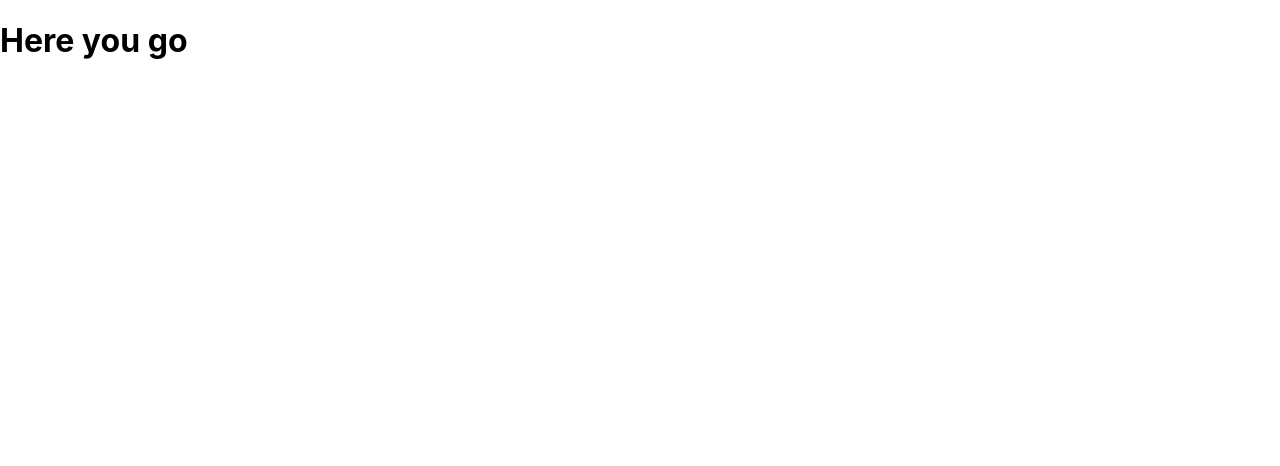
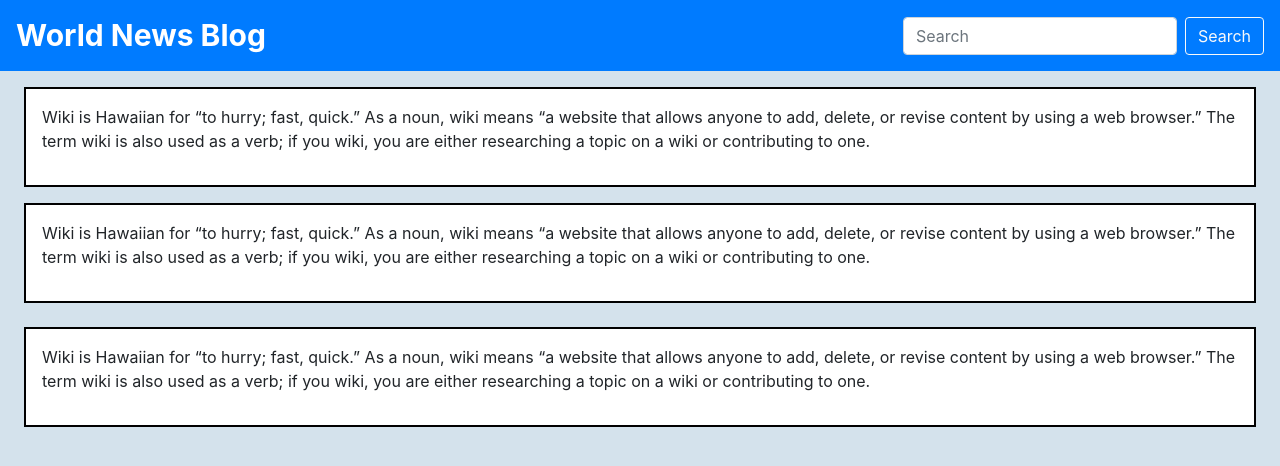
Before and after one commit to Chethan-170/react-news-blog, a React (Create React App) app: page / in a window 1280 px wide. Shown: the top 466 px of the page. Built offline with nearby package versions, Linux system fonts and the light colour scheme.

Commit message:
functionalities added

```diff
--- a/package.json
+++ b/package.json
@@ -7,8 +7,10 @@
     "@testing-library/react": "^11.2.5",
     "@testing-library/user-event": "^12.7.3",
     "bootstrap": "^4.6.0",
+    "node-sass": "^5.0.0",
     "react": "^17.0.1",
     "react-dom": "^17.0.1",
+    "react-router-dom": "^5.2.0",
     "react-scripts": "4.0.3",
     "web-vitals": "^1.1.0"
   },
--- a/public/index.html
+++ b/public/index.html
@@ -25,6 +25,9 @@
       Learn how to configure a non-root public URL by running `npm run build`.
     -->
     <title>React App</title>
+    <script src="https://code.jquery.com/jquery-3.2.1.slim.min.js" integrity="sha384-KJ3o2DKtIkvYIK3UENzmM7KCkRr/rE9/Qpg6aAZGJwFDMVNA/GpGFF93hXpG5KkN" crossorigin="anonymous"></script>
+    <script src="https://cdnjs.cloudflare.com/ajax/libs/popper.js/1.12.9/umd/popper.min.js" integrity="sha384-ApNbgh9B+Y1QKtv3Rn7W3mgPxhU9K/ScQsAP7hUibX39j7fakFPskvXusvfa0b4Q" crossorigin="anonymous"></script>
+    <script src="https://maxcdn.bootstrapcdn.com/bootstrap/4.0.0/js/bootstrap.min.js" integrity="sha384-JZR6Spejh4U02d8jOt6vLEHfe/JQGiRRSQQxSfFWpi1MquVdAyjUar5+76PVCmYl" crossorigin="anonymous"></script>
   </head>
   <body>
     <noscript>You need to enable JavaScript to run this app.</noscript>
--- a/src/App.js
+++ b/src/App.js
@@ -1,6 +1,17 @@
+import { Fragment } from "react";
+import Navbar from "./components/Navbar";
+import Home from  './components/Home';
+import { Route, BrowserRouter, Switch } from 'react-router-dom'
 function App() {
   return (
-    <h1>Here you go</h1>
+    <Fragment>
+      <BrowserRouter>
+        <Navbar/>
+        <Switch>
+            <Route exact path='/' component={Home}/>
+        </Switch>
+      </BrowserRouter>
+    </Fragment>
   );
 }
 
--- /dev/null
+++ b/src/components/Home.js
@@ -0,0 +1,24 @@
+import { Fragment } from "react";
+
+const Home = ()=>{
+    return(
+        <Fragment>
+            <div className="main-content">
+                <div className="individualBlog mt-3  mb-3 ml-4 mr-4">
+                    <p className="p-3">Wiki is Hawaiian for “to hurry; fast, quick.” As a noun, wiki means “a website that allows anyone to add, delete, or revise content by using a web browser.” The term wiki is also used as a verb; if you wiki, you are either researching a topic on a wiki or contributing to one.</p>
+                </div>
+            </div>
+            <div className="main-content">
+                <div className="individualBlog mt-3  mb-4 ml-4 mr-4">
+                    <p className="p-3">Wiki is Hawaiian for “to hurry; fast, quick.” As a noun, wiki means “a website that allows anyone to add, delete, or revise content by using a web browser.” The term wiki is also used as a verb; if you wiki, you are either researching a topic on a wiki or contributing to one.</p>
+                </div>
+            </div>
+            <div className="main-content">
+                <div className="individualBlog mt-3  mb-3 ml-4 mr-4">
+                    <p className="p-3">Wiki is Hawaiian for “to hurry; fast, quick.” As a noun, wiki means “a website that allows anyone to add, delete, or revise content by using a web browser.” The term wiki is also used as a verb; if you wiki, you are either researching a topic on a wiki or contributing to one.</p>
+                </div>
+            </div>
+        </Fragment>
+    );
+}
+export default Home;
--- /dev/null
+++ b/src/components/Navbar.js
@@ -0,0 +1,28 @@
+import { Link, withRouter } from 'react-router-dom';
+const Navbar = () =>{
+    return(
+        <nav className="navbar navbar-expand-lg navbar-dark bg-primary" style={{fontWeight:"bold"}}>
+            <Link className="navbar-brand" to="/" style={{fontSize:30}}>World News Blog</Link>
+            <button className="navbar-toggler" type="button" data-toggle="collapse" data-target="#navbarColor02" aria-controls="navbarColor02" aria-expanded="false" aria-label="Toggle navigation">
+            <span className="navbar-toggler-icon"></span>
+            </button>
+
+            <div className="collapse navbar-collapse" id="navbarColor02">
+            <ul className="navbar-nav mr-auto">
+                {/*<li className="nav-item active">
+                <NavLink className="nav-link" to="/">Home <span className="sr-only">(current)</span></NavLink>
+                </li>
+                <li className="nav-item">
+                <NavLink className="nav-link" to="/">About</NavLink>
+                </li>*/}
+            </ul>
+            <form className="form-inline">
+                <input className="form-control mr-sm-2" type="search" placeholder="Search" aria-label="Search"/>
+                <button className="btn btn-outline-light my-2 my-sm-0" type="submit">Search</button>
+            </form>
+            </div>
+        </nav>
+    )
+}
+
+export default withRouter(Navbar)
--- /dev/null
+++ b/src/custom.scss
@@ -0,0 +1,4 @@
+@import '~bootstrap/scss/bootstrap.scss';
+$theme-colors: (
+  "custom-color": rgb(248, 114, 3)
+);
--- a/src/index.css
+++ b/src/index.css
@@ -1,4 +1,5 @@
 body {
+  background-color: rgb(212, 226, 236) !important;
   margin: 0;
   font-family: -apple-system, BlinkMacSystemFont, 'Segoe UI', 'Roboto', 'Oxygen',
     'Ubuntu', 'Cantarell', 'Fira Sans', 'Droid Sans', 'Helvetica Neue',
@@ -11,3 +12,7 @@
   font-family: source-code-pro, Menlo, Monaco, Consolas, 'Courier New',
     monospace;
 }
+.individualBlog{
+  border: 2px solid black;
+  background-color: white;
+}
--- a/src/index.js
+++ b/src/index.js
@@ -1,6 +1,7 @@
 import React from 'react';
 import ReactDOM from 'react-dom';
 import './index.css';
+import './custom.scss';
 import App from './App';
 import reportWebVitals from './reportWebVitals';
 
```
Also changed, not shown: 1 other file (tests, documents, lock files or other folders).
